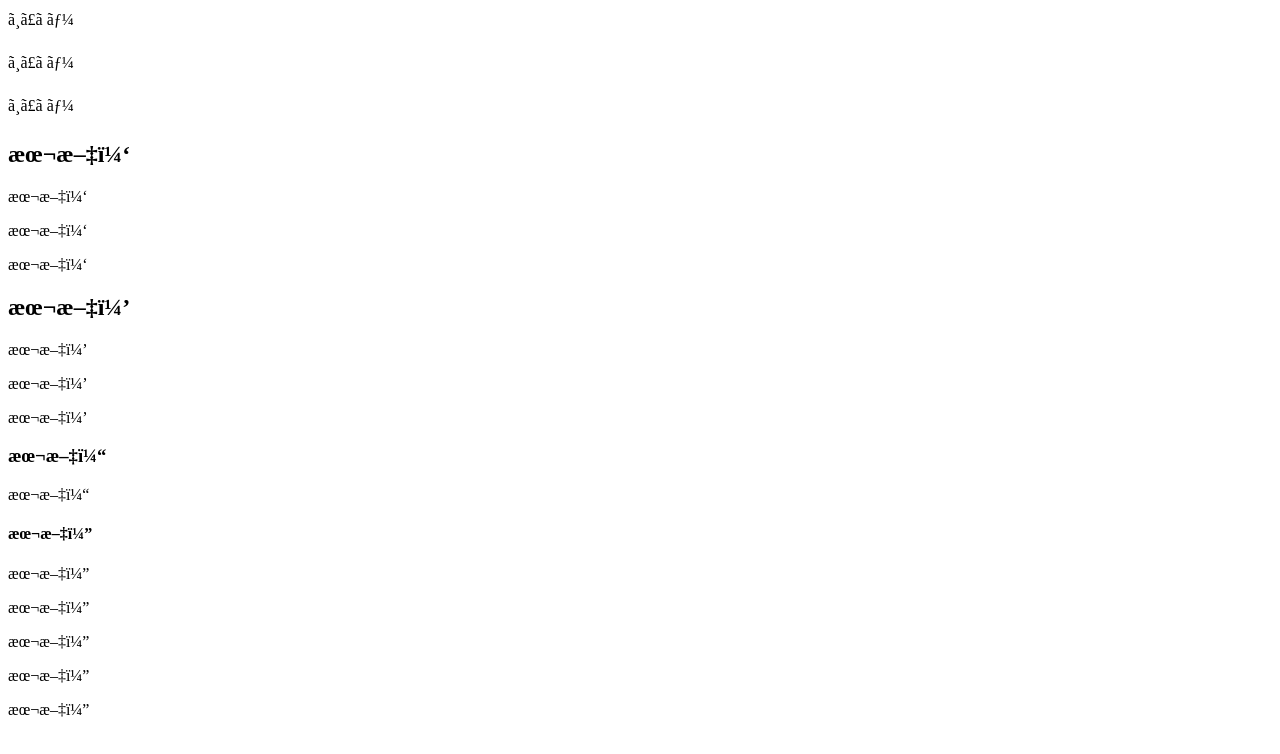
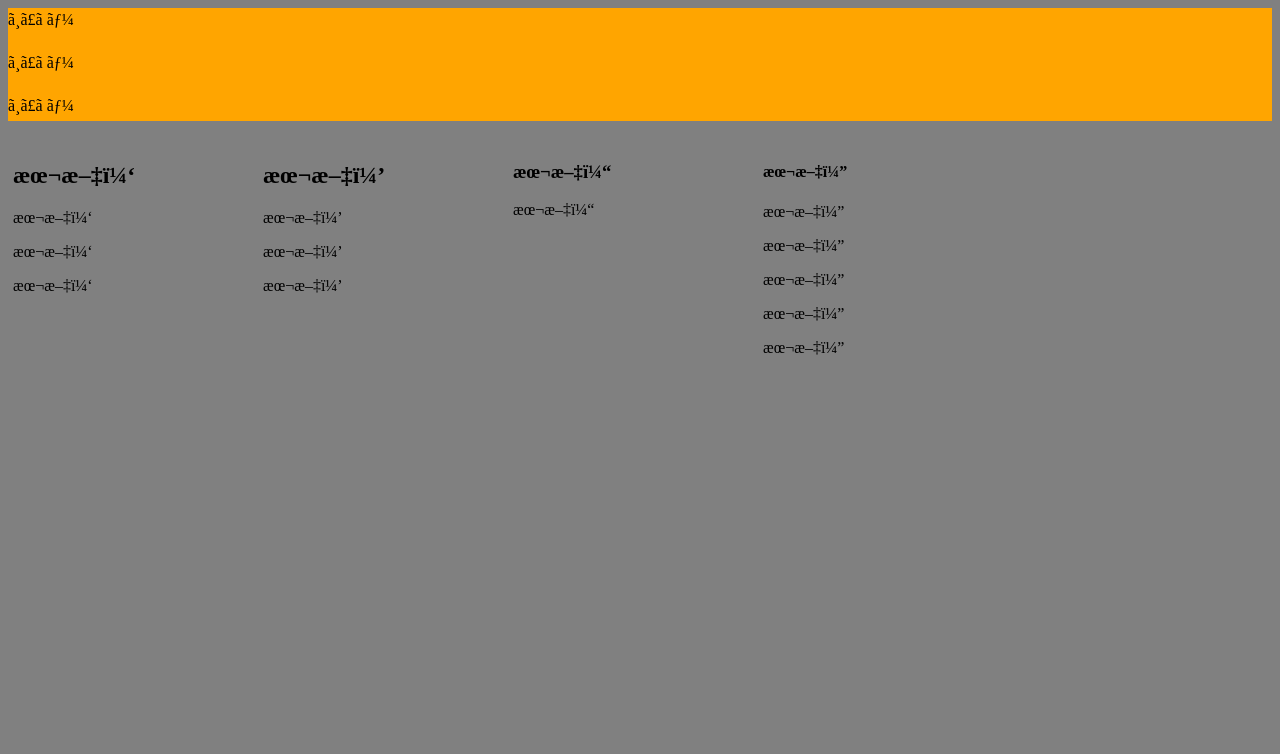
Before and after one commit to kougei1527050/2016web1-7, a plain HTML site: page index.html in a window 1280 px wide. Drawn offline with Linux system fonts and the light colour scheme.

Commit message:
Update default.css

```diff
--- a/css/default.css
+++ b/css/default.css
@@ -1,3 +1,21 @@
+@charset "utf-8";
+
+*{
+  maegin:0;
+  padding:0;
+}
+
+
 body{
-
+  background-color: gray;
 }
+header{
+  background-color:orange;
+}
+.box{
+  backgoround-color: red;
+  color: black;
+  width: 240px;
+  margin:5px;
+  float:left;
+}
```
